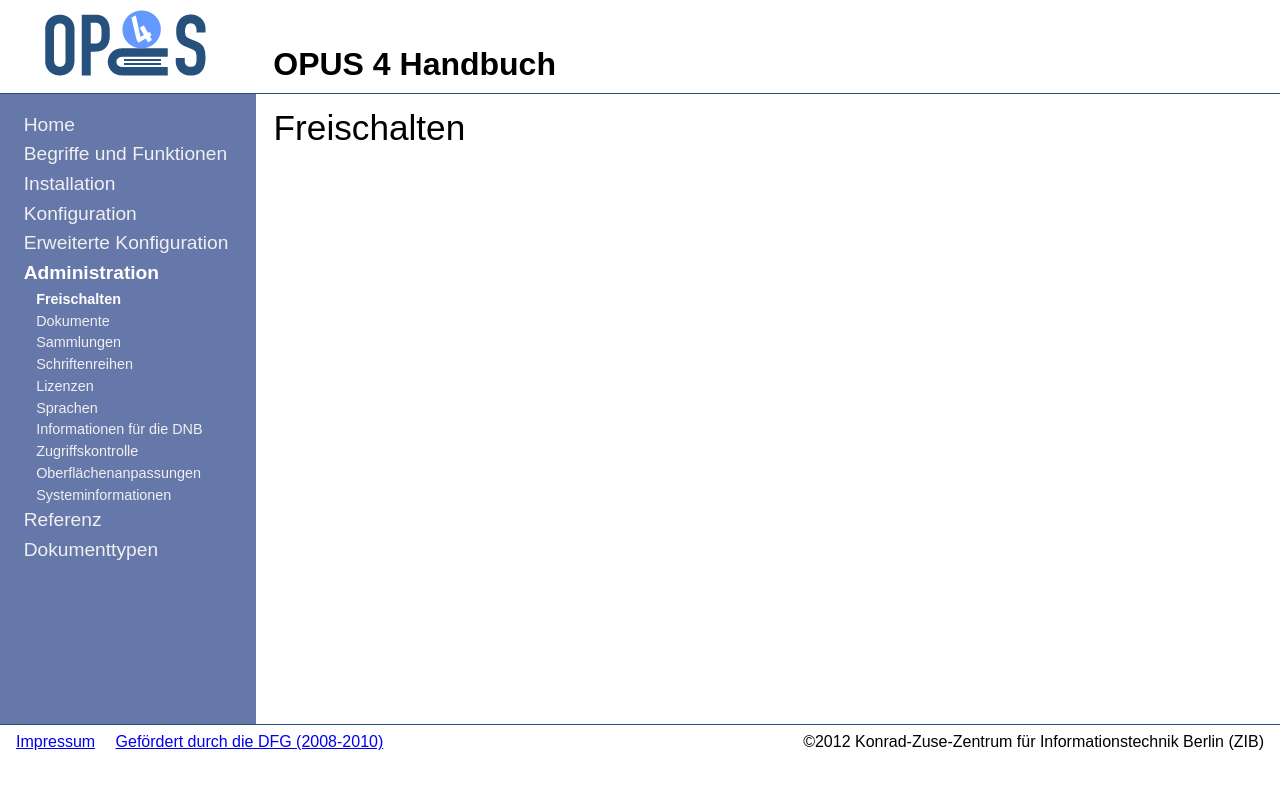
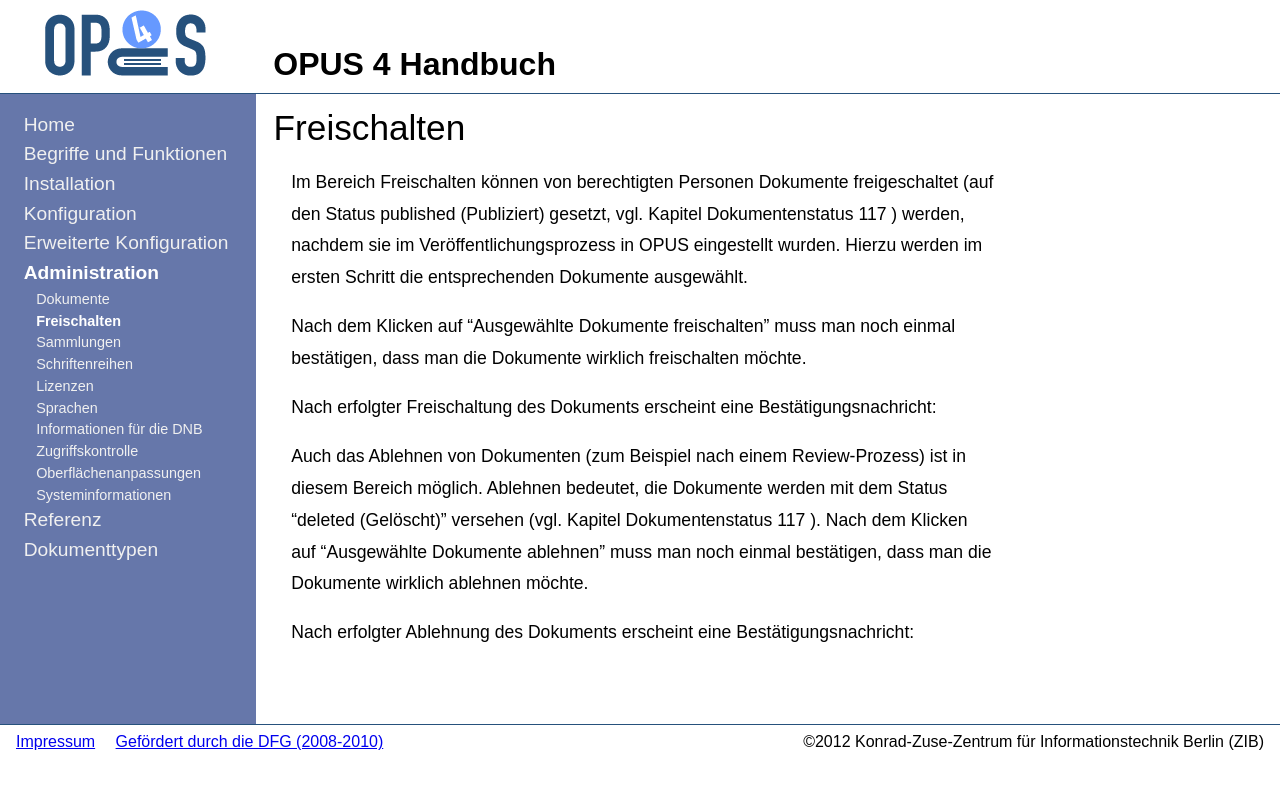
Before and after one commit to OPUS4/userdoc, a Jekyll site: the page built from admin/review.md, in a window 1280 px wide. Shown: the top 789 px of the page. Built offline with Jekyll 4.4.1, drawn with Linux system fonts in a browser that asks for light colours.

Commit message:
#9 - Text fuer Bereich Freischalten.

```diff
--- a/admin/review.md
+++ b/admin/review.md
@@ -1,5 +1,25 @@
 ---
 title: Freischalten
+weight: 20
 ---
 
 # Freischalten
+
+Im Bereich Freischalten können von berechtigten Personen Dokumente freigeschaltet (auf den
+Status published (Publiziert) gesetzt, vgl. Kapitel Dokumentenstatus 117 ) werden, nachdem sie im
+Veröffentlichungsprozess in OPUS eingestellt wurden. Hierzu werden im ersten Schritt die
+entsprechenden Dokumente ausgewählt.
+
+
+Nach dem Klicken auf "Ausgewählte Dokumente freischalten" muss man noch einmal bestätigen,
+dass man die Dokumente wirklich freischalten möchte.
+
+
+Nach erfolgter Freischaltung des Dokuments erscheint eine Bestätigungsnachricht:
+
+Auch das Ablehnen von Dokumenten (zum Beispiel nach einem Review-Prozess) ist in diesem
+Bereich möglich. Ablehnen bedeutet, die Dokumente werden mit dem Status "deleted (Gelöscht)"
+versehen (vgl. Kapitel Dokumentenstatus 117 ). Nach dem Klicken auf "Ausgewählte Dokumente
+ablehnen" muss man noch einmal bestätigen, dass man die Dokumente wirklich ablehnen möchte.
+
+Nach erfolgter Ablehnung des Dokuments erscheint eine Bestätigungsnachricht:
```
